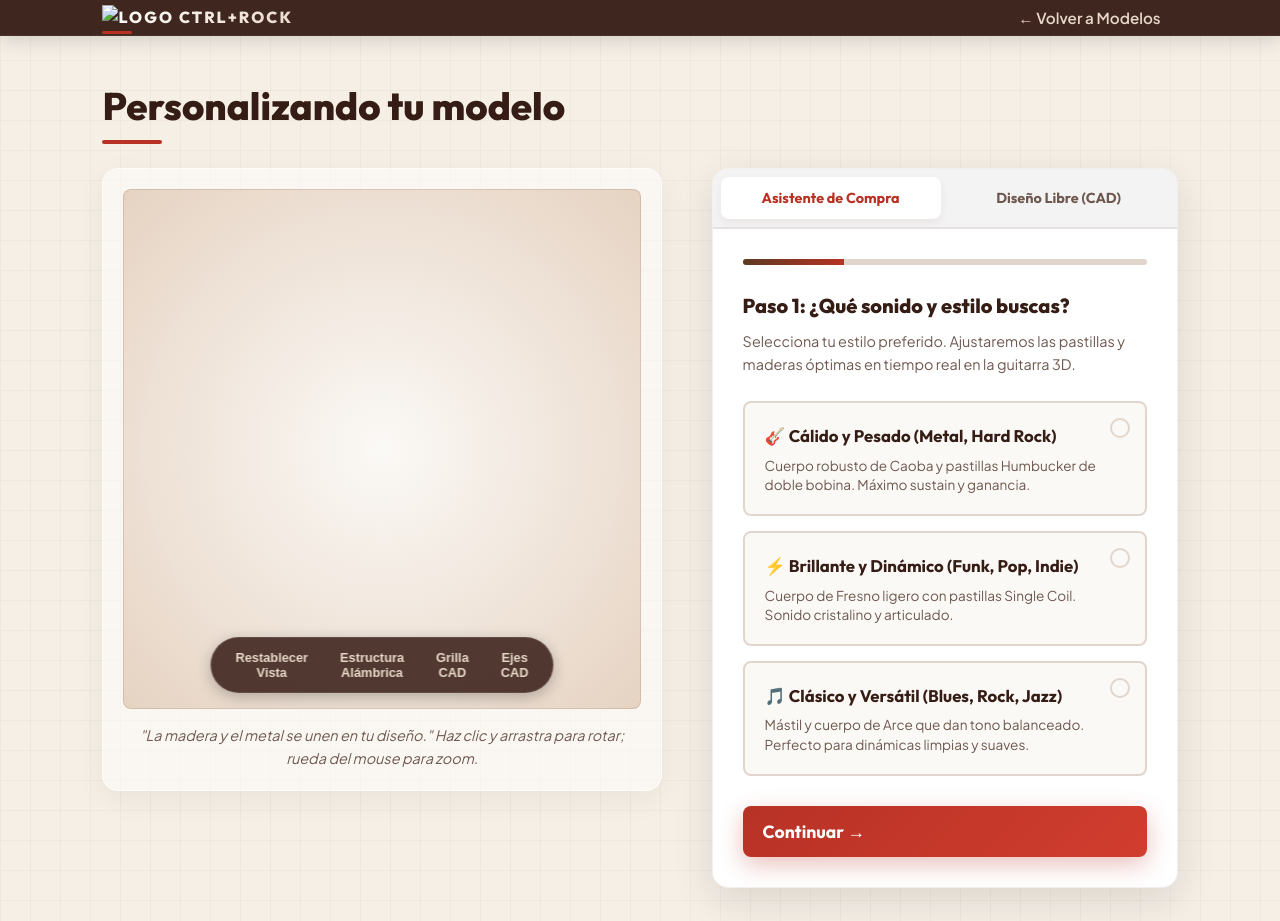
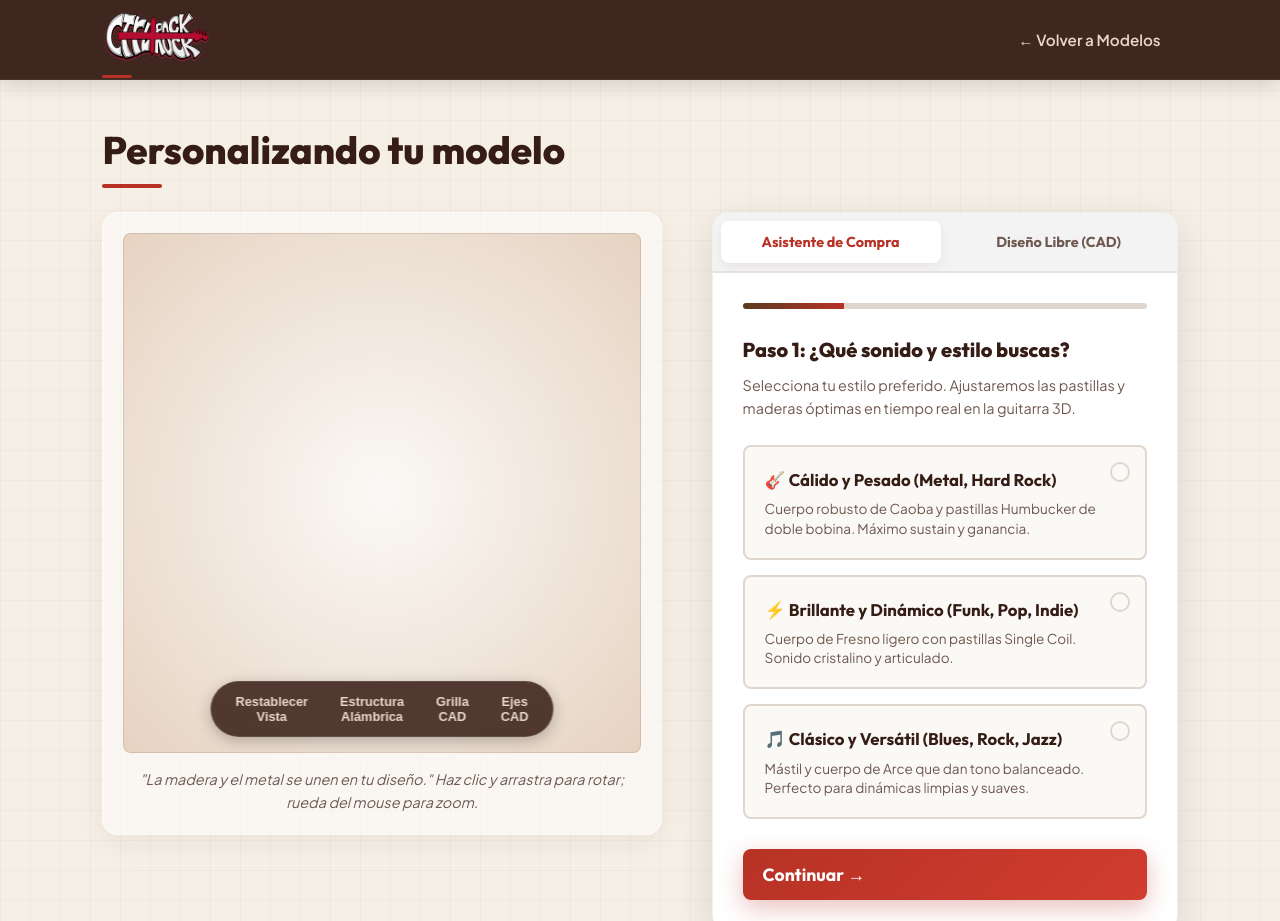
Before and after one commit to alejojimenezz/ctrl-rock, a plain HTML site: page Frontend/configurador.html in a window 1280 px wide. Shown: the top 921 px of the page. Drawn offline with nearby package versions, Linux system fonts and the light colour scheme; the site is published under a folder, as on GitHub Pages, so addresses that start at the root find nothing.

Commit message:
Arreglo rápido de enlaces

```diff
--- a/Frontend/configurador.html
+++ b/Frontend/configurador.html
@@ -5,7 +5,7 @@
     <meta name="viewport" content="width=device-width, initial-scale=1.0">
     <title>Ctrl + Rock | Configura tu Guitarra 3D</title>
     <meta name="description" content="Personaliza tu guitarra, define parámetros de diseño y exporta directamente a Autodesk Inventor.">
-    <link rel="icon" type="image/x-icon" href="/assets/favicon.ico"/>
+    <link rel="icon" type="image/x-icon" href="../assets/favicon.ico"/>
     <link rel="stylesheet" href="style.css">
     <!-- Supabase y EmailJS (CDNs originales) -->
     <script src="https://cdn.jsdelivr.net/npm/@supabase/supabase-js@2"></script>
@@ -18,7 +18,7 @@
 
     <header class="header">
         <a href="index.html" class="logo" style="text-decoration: none;">
-            <img src="/assets/LogoCTRL+ROCK.png" alt="Logo CTRL+ROCK">
+            <img src="../assets/LogoCTRL+ROCK.png" alt="Logo CTRL+ROCK">
         </a>
         <nav>
             <a href="modelos.html">← Volver a Modelos</a>
```
Also changed, not shown: Frontend/index.html (+2 -2 lines), Frontend/modelos.html (+2 -2 lines).
